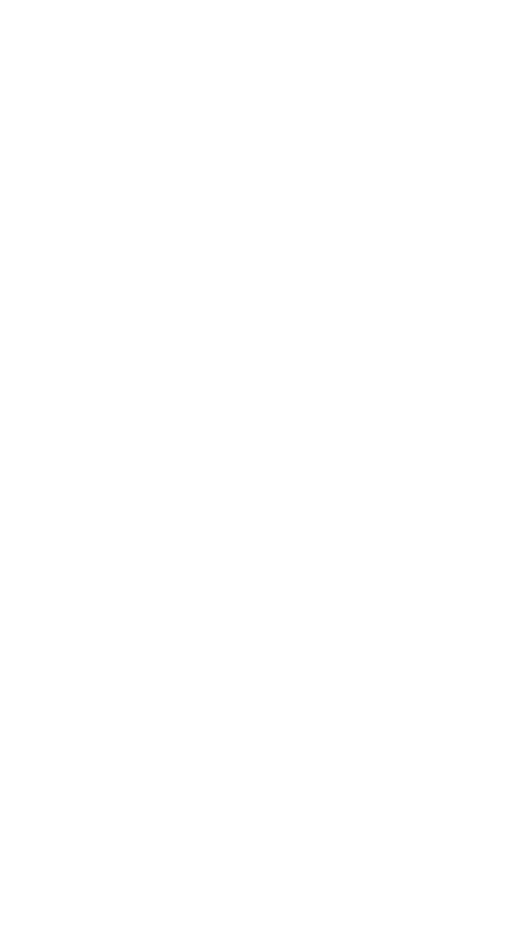
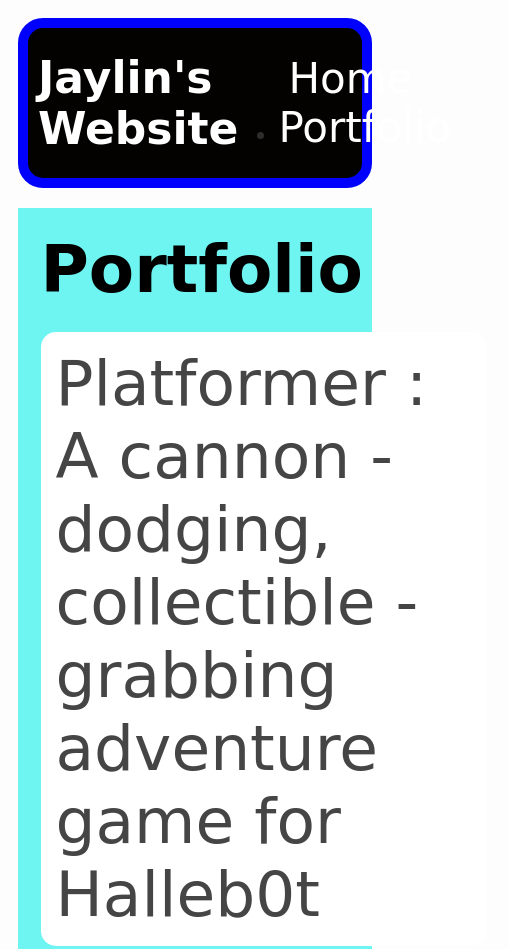
Before and after one commit to JaylinWarren17/JaylinWarren17.github.io, a plain HTML site: page portfolio.html in a window 390 px wide. Shown: the top 949 px of the page, 509 px wide, since content can reach past the window. Before the commit the page ends 844 px from the top, so only its background shows below. Drawn offline with Linux system fonts and the light colour scheme.

Commit message:
completed portfolio

```diff
--- a/portfolio.html
+++ b/portfolio.html
@@ -2,11 +2,33 @@
 <html>
     <head>
         <title> Jaylin's Website</title>
+        <link rel="stylesheet" href="style.css">
     </head>
 
     <body>
       <div id="all-contents">
+        <nav>
+            <h1> Jaylin's Website</h1>
+            <ul id="nav-ul">
+                <li class="nav-li">
+                    <a class="nav-a" href="index.html">Home</a>
+                </li>
+                <li class="nav-lu">
+                    <a class="nav-a" href="portfolio.html">Portfolio</a>
+                </li>
+            </ul>
+        </nav>
+        <!-- Nav stuff here...-->
+         <main>
+            <div class="content">
+                <h1> Portfolio</h1>
+                <ul id="portfolio">
+                    <li><a href="projects/platformer/">Platformer : A cannon - dodging, collectible - grabbing adventure game for Halleb0t</a></li>
+                    <li><a href="projects/bouncing-box/">Bouncing Box : A project that gives you a taste of game development on the web </a></li>
+                    <li><a href="projects/circularity/">Circularity : A motion poem using random number generation and velocity applied to circle shapes...</a></li>
 
-      </div>
+                </ul>
+            </div>
+        </main>
     </body>
 </html>
--- a/style.css
+++ b/style.css
@@ -2,7 +2,7 @@ body {
     background: rgb(253, 253, 253);
     color: rgb(45, 45, 45);
     padding: 10px;
-    font-family: arial;
+    font-family: cursive;
 }
 #all-contents {
   max-width: 800px;
@@ -63,3 +63,77 @@ main {
 h2, h3 {
     margin: 0px;
 }
+         /* portfolio styles */
+         .content h1 {
+            color: black;
+        }
+
+        #portfolio {
+            list-style-type: none;
+            padding-left: 0;
+        }
+
+        #portfolio li {
+            background: #fff;
+            padding: 10px;
+            border-radius: 10px;
+            margin-bottom: 10px;
+        }
+
+        #portfolio li:hover {
+            background: #eee;
+        }
+
+        #portfolio a {
+            text-decoration: none;
+            color: #454545;
+        }
+                    /* responsive web design */
+                    @media screen and (min-width: 120px) and (max-width: 1080px) {
+                        main {
+                          height: 100ch;
+                          zoom: 1.5;
+                          display: grid;
+                        }
+
+                        h1 {
+                          font-size: 44px;
+                        }
+
+                        h2 {
+                          font-size: 42px;
+                        }
+
+                        h3 {
+                          font-size: 36px;
+                        }
+
+                        #all-contents {
+                          height: 100ch;
+                          margin: none;
+                        }
+
+                        a {
+                          font-size: 42px;
+                        }
+
+                        .sidebar {
+                          margin-right: 0px;
+                          justify-content: center;
+                          align-items: center;
+                        }
+
+                        .sidebar-img {
+                          width: 100%;
+                        }
+
+                        p,
+                        li {
+                          font-size: 24px;
+                        }
+
+                        .content {
+                          align-content: center;
+                          justify-content: center;
+                        }
+                    }
```
